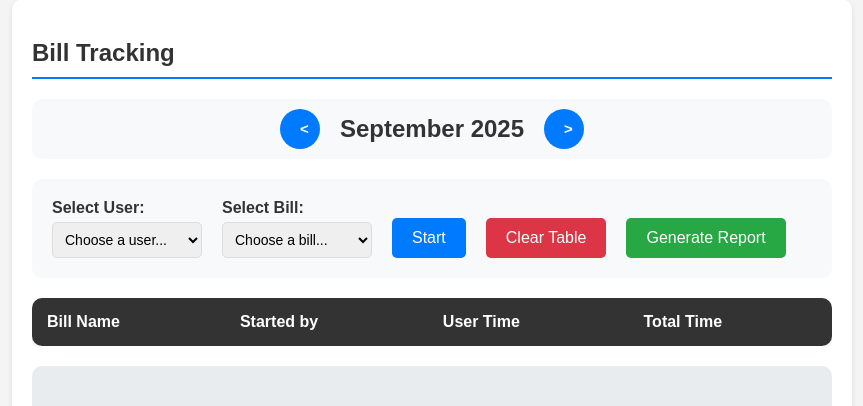
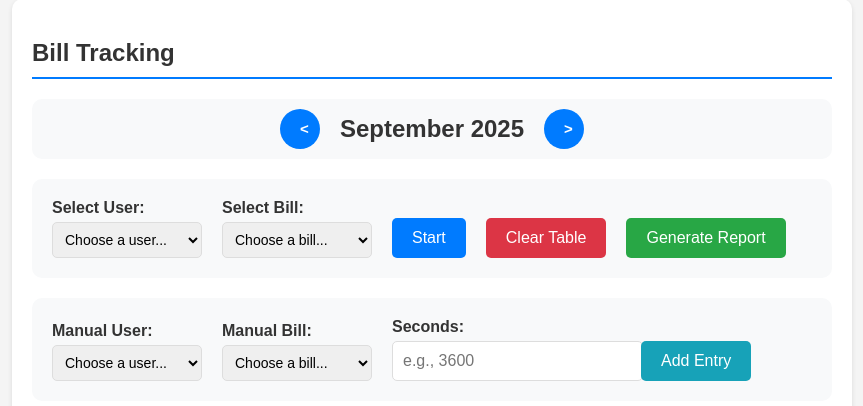
Before and after one commit to Krrishj07/Splitr, a Flask app: page /dynamic_split in a window 1280 px wide. Shown: the part 142-548 px from the top of the page, without its empty margins (208-1071 px from the left). Run offline with Flask 3, Linux system fonts and the light colour scheme; lists and menus that the app fills with data are empty.

Commit message:
add manual entries option

```diff
--- a/app/templates/dynamic_split.html
+++ b/app/templates/dynamic_split.html
@@ -35,6 +35,33 @@
     <button id="start-stop-btn" onclick="toggleTimer()" disabled>Start</button>
     <button id="clear-btn" onclick="clearTable()" style="background-color: #dc3545;">Clear Table</button>
     <button id="report-btn" onclick="generateReport()" style="background-color: #28a745;">Generate Report</button>
+</div>
+
+<!-- Manual entry form -->
+<div class="bill-controls" style="margin-top: 10px;">
+    <div class="form-group">
+        <label for="manual-user">Manual User:</label>
+        <select id="manual-user">
+            <option value="">Choose a user...</option>
+            <option value="a">User A</option>
+            <option value="b">User B</option>
+        </select>
+    </div>
+    <div class="form-group">
+        <label for="manual-bill">Manual Bill:</label>
+        <select id="manual-bill">
+            <option value="">Choose a bill...</option>
+            <option value="A.C.">A.C.</option>
+            <option value="Electricity">Electricity</option>
+            <option value="Water">Water</option>
+            <option value="Internet">Internet</option>
+        </select>
+    </div>
+    <div class="form-group">
+        <label for="manual-seconds">Seconds:</label>
+        <input type="number" id="manual-seconds" placeholder="e.g., 3600" min="0">
+    </div>
+    <button onclick="addManualEntry()" style="background-color: #17a2b8;">Add Entry</button>
 </div>
 
 <div class="bill-table-container">
@@ -290,6 +317,34 @@ function clearTable() {
     }
 }
 
+// Add manual entry without using timer
+function addManualEntry() {
+    const user = document.getElementById('manual-user').value;
+    const bill = document.getElementById('manual-bill').value;
+    let secs = parseInt(document.getElementById('manual-seconds').value || '0', 10);
+    if (!user || !bill) {
+        alert('Please select a user and bill for manual entry.');
+        return;
+    }
+    if (isNaN(secs) || secs < 0) {
+        alert('Please enter a valid number of seconds (0 or greater).');
+        return;
+    }
+
+    const key = `${user}-${bill}`;
+    if (!billData[key]) {
+        billData[key] = { name: bill, startedBy: user, userTime: 0 };
+    }
+    billData[key].userTime += secs;
+    saveBillData();
+    updateBillTable();
+
+    // clear inputs
+    document.getElementById('manual-user').value = '';
+    document.getElementById('manual-bill').value = '';
+    document.getElementById('manual-seconds').value = '';
+}
+
 function changeMonth(direction) {
     // Save current month data before switching
     saveBillData();
```
